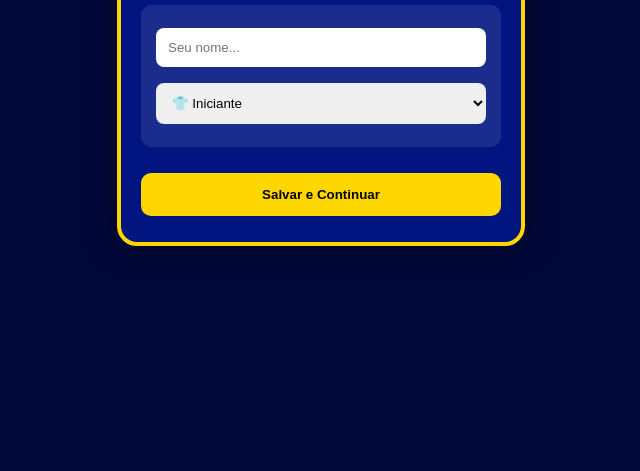
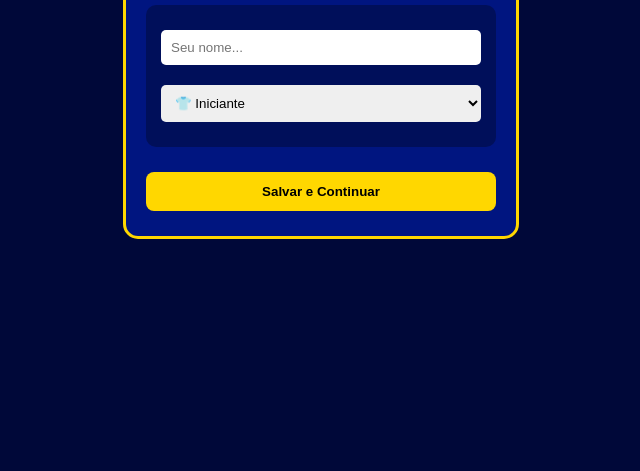
Before and after one commit to jato20/Show-das-decadas, a plain HTML site: page index.html in a window 1280 px wide. Shown: the part 329-800 px from the top of the page, without its empty margins (319-959 px from the left). Drawn offline with Linux system fonts and the light colour scheme.

Commit message:
Update style.css

```diff
--- a/style.css
+++ b/style.css
@@ -1,23 +1,16 @@
-body { margin: 0; background: #000839; color: white; font-family: 'Segoe UI', sans-serif; display: flex; justify-content: center; align-items: center; height: 100vh; }
-#game-container { width: 360px; background: #001580; border: 4px solid #ffd700; border-radius: 20px; padding: 20px; text-align: center; box-shadow: 0 0 30px rgba(0,0,0,0.5); }
-
+body { margin: 0; background: #000839; color: white; font-family: sans-serif; display: flex; justify-content: center; align-items: center; height: 100vh; }
+#game-container { width: 350px; background: #001580; border: 3px solid #ffd700; border-radius: 15px; padding: 20px; text-align: center; }
 .tela { display: none; }
 .tela.active { display: block; }
-
-.box { background: rgba(255,255,255,0.1); padding: 15px; border-radius: 10px; margin-bottom: 20px; }
-input, select { width: 100%; padding: 12px; border-radius: 8px; border: none; margin: 8px 0; box-sizing: border-box; }
-
-.header-jogo { display: flex; justify-content: space-between; align-items: center; background: #000; padding: 10px; border-radius: 10px; margin-bottom: 20px; border: 1px solid #ffd700; }
-.money { color: #00ff00; font-weight: bold; font-size: 18px; }
-
-button { width: 100%; padding: 14px; margin: 6px 0; border: none; border-radius: 10px; font-weight: bold; cursor: pointer; transition: 0.3s; background: #ffd700; }
-button:hover { background: #fff; transform: scale(1.02); }
-button:disabled { opacity: 0.3; filter: grayscale(1); cursor: not-allowed; }
-
-.controles-ajuda { display: flex; gap: 5px; margin-top: 20px; }
+.box { background: rgba(0,0,0,0.3); padding: 15px; border-radius: 10px; margin-bottom: 20px; }
+input, select { width: 100%; padding: 10px; margin: 10px 0; border-radius: 5px; border: none; box-sizing: border-box; }
+.header-jogo { display: flex; justify-content: space-between; background: #000; padding: 10px; border-radius: 8px; margin-bottom: 20px; border: 1px solid #ffd700; }
+.money { color: #00ff00; font-weight: bold; }
+button { width: 100%; padding: 12px; margin: 5px 0; border: none; border-radius: 8px; font-weight: bold; cursor: pointer; background: #ffd700; color: #000; }
+button:hover { background: #fff; }
+button:disabled { opacity: 0.3; cursor: not-allowed; }
+.controles-ajuda { display: flex; gap: 5px; margin-top: 15px; }
 .controles-ajuda button { background: #444; color: white; font-size: 11px; }
-
-/* Cores por Década */
 .bg-5060 { background-color: #3e2723 !important; }
 .bg-7080 { background-color: #311b92 !important; }
 .bg-9000 { background-color: #004d40 !important; }
```
